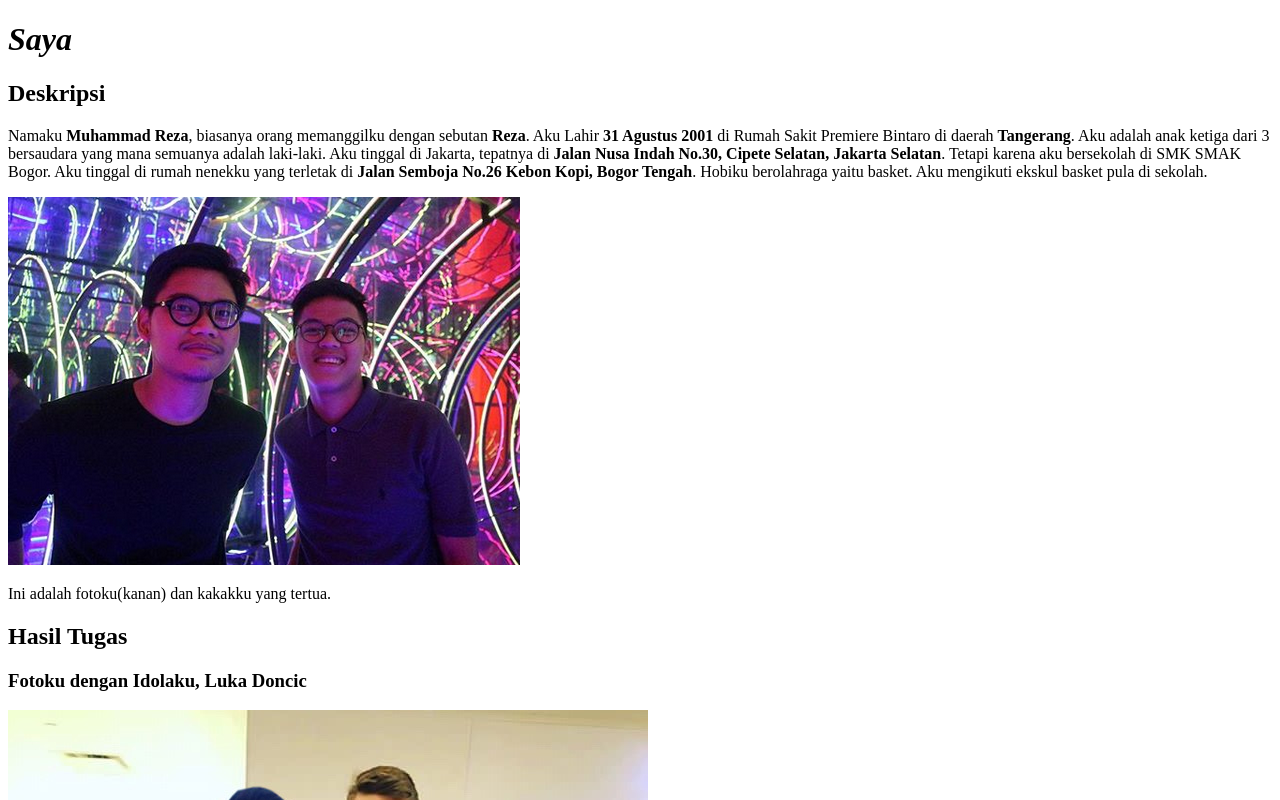
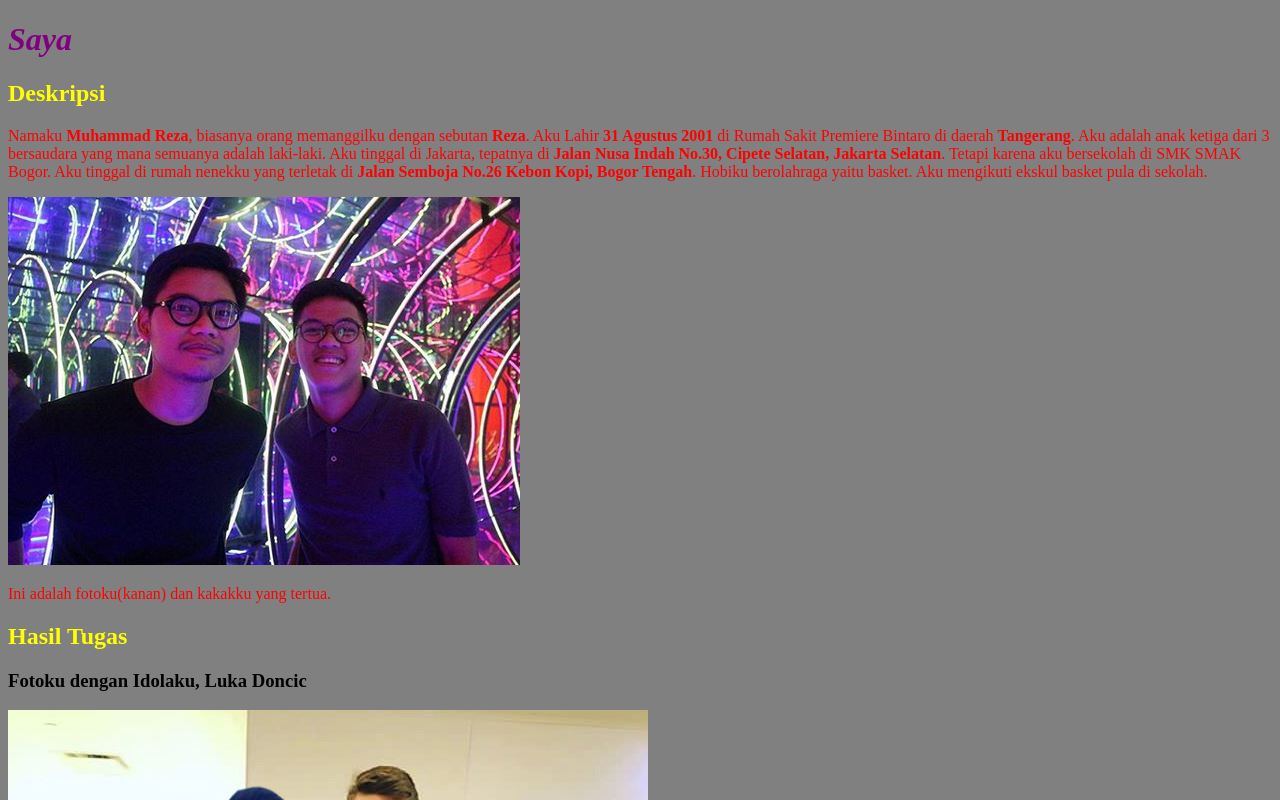
Before and after one commit to muhreza63/muhreza63.github.io, a plain HTML site: page index.html in a window 1280 px wide. Shown: the top 800 px of the page. Drawn offline with Linux system fonts and the light colour scheme.

Commit message:
Update index.html

```diff
--- a/index.html
+++ b/index.html
@@ -3,6 +3,7 @@
                                   <head>
                                   	<title>Muhammad Reza 17.63.08746 XI-2</title>
                                   </head>
+				<link rel="stylesheet" type="text/css" href="tugas.css">
                                   <body>
                                   	<h1><b><em>Saya</em></b></h1>
                                   	<h2>Deskripsi</h2>
```
